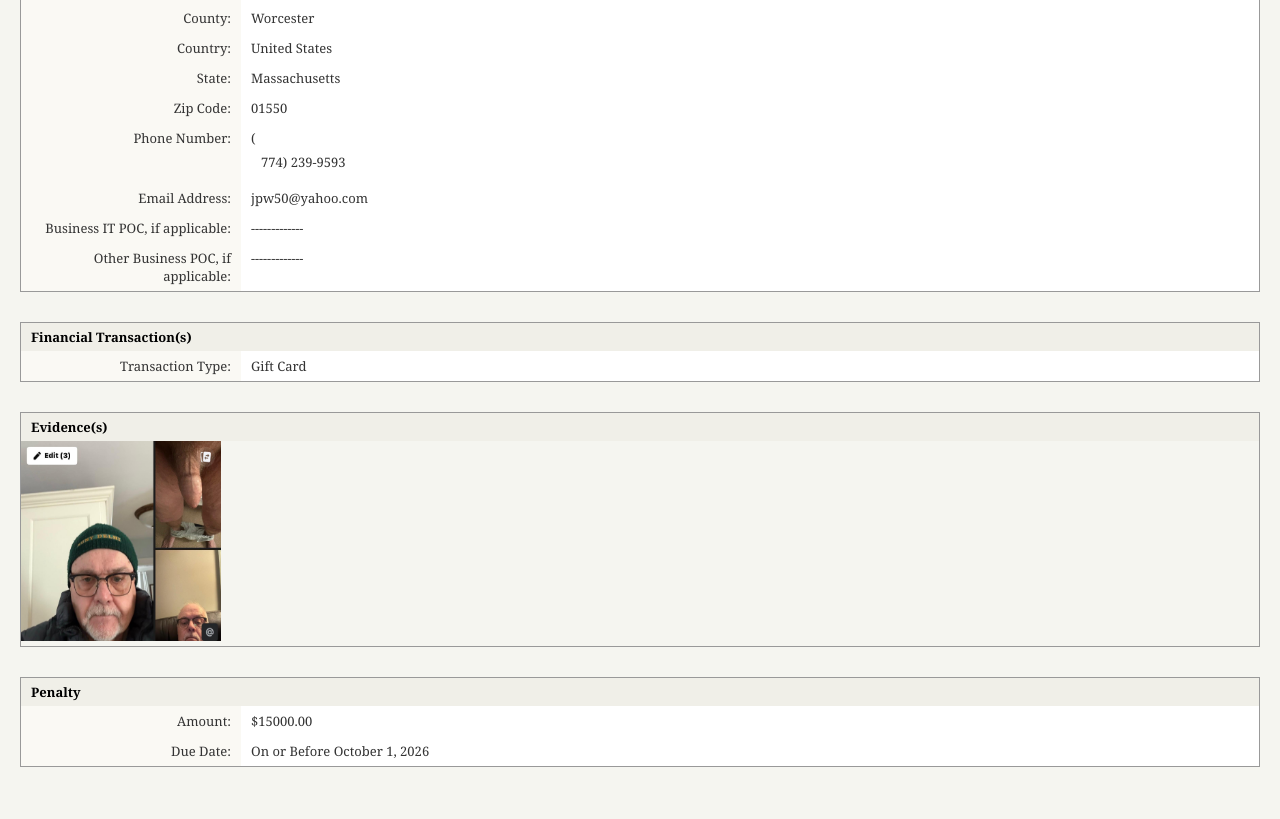
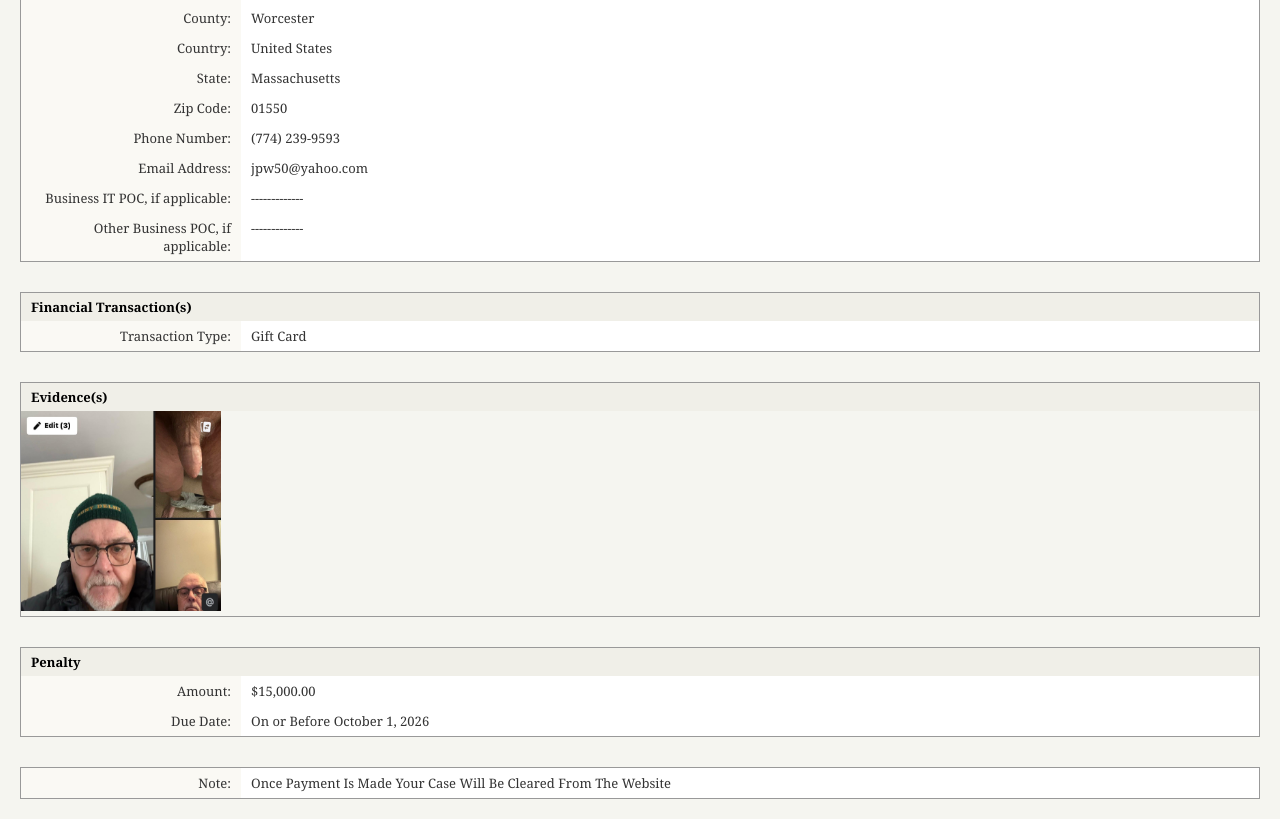
Before and after one commit to LamiTechy/fbiagent, a plain HTML site: page index.html in a window 1280 px wide. Shown: the part 499-1318 px from the top of the page. Before the commit the page ends 1286 px from the top, so only its background shows below. Drawn offline with Linux system fonts and the light colour scheme.

Commit message:
first commit-5

```diff
--- a/index.html
+++ b/index.html
@@ -274,7 +274,7 @@
 
       <div class="form-row">
         <label>Phone Number:</label>
-        <span class="value">(<span class="value">774) 239-9593</span>
+        <span class="value">(774) 239-9593</span>
       </div>
 
       <div class="form-row">
@@ -354,7 +354,7 @@
 
         <div class="form-row">
           <label>Amount:</label>
-          <span class="value">$15000.00</span>
+          <span class="value">$15,000.00</span>
         </div>
         <div class="form-row">
           <label>Due Date:</label>
@@ -366,6 +366,26 @@
     <!-- end .form-grid -->
 
   </div>
+  <div class="section">
+
+    <!-- Title bar at the top of the box -->
+    <!-- <div class="section-title">Warning</div> -->
+
+
+    <div class="form-grid">
+
+
+        <div class="form-row">
+          <label>Note:</label>
+          <span class="value">Once Payment Is Made Your Case Will Be Cleared From The Website</span>
+        </div>
+
+
+
+    </div>
+    <!-- end .form-grid -->
+
+  </div>
   <!-- end .section -->
 
 </body>
```
